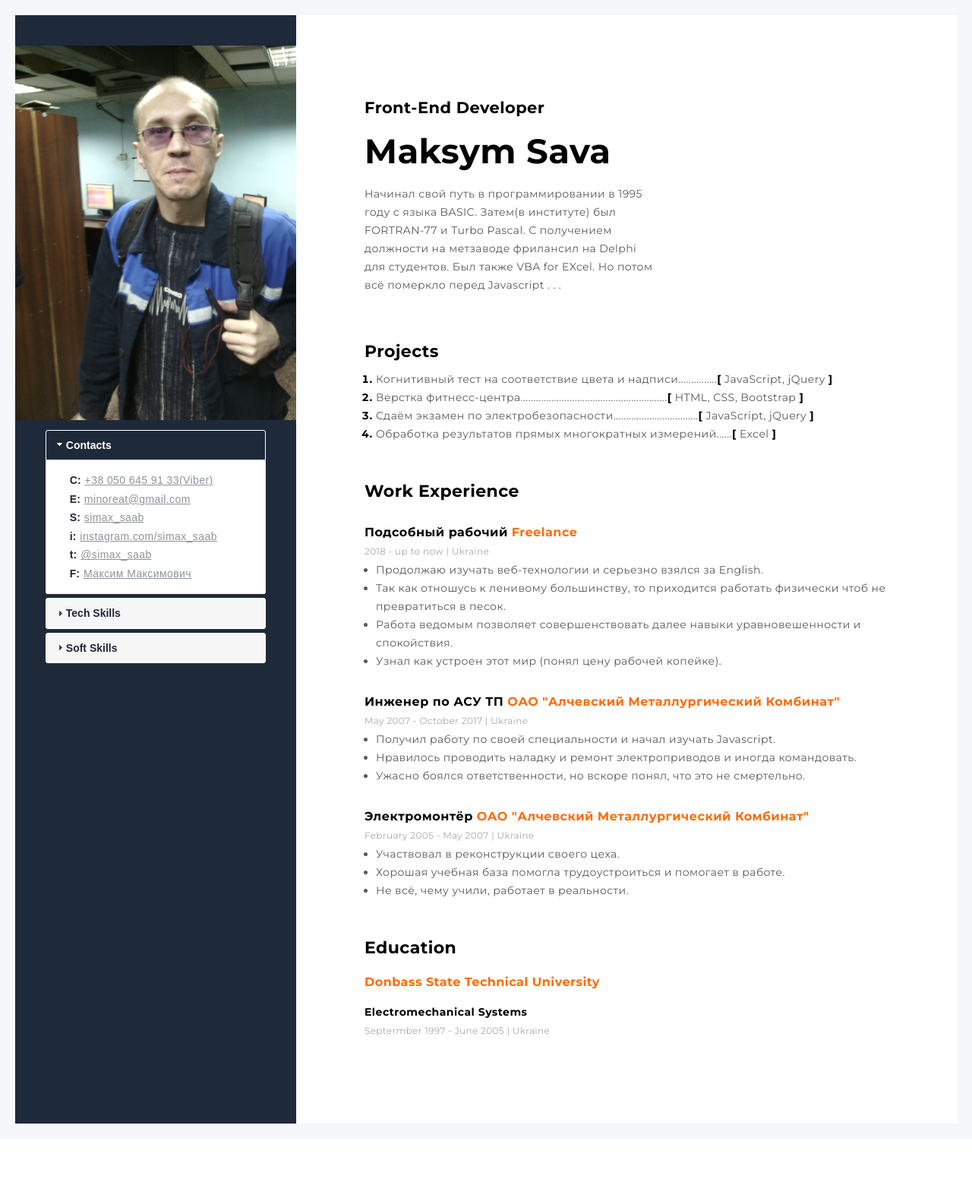
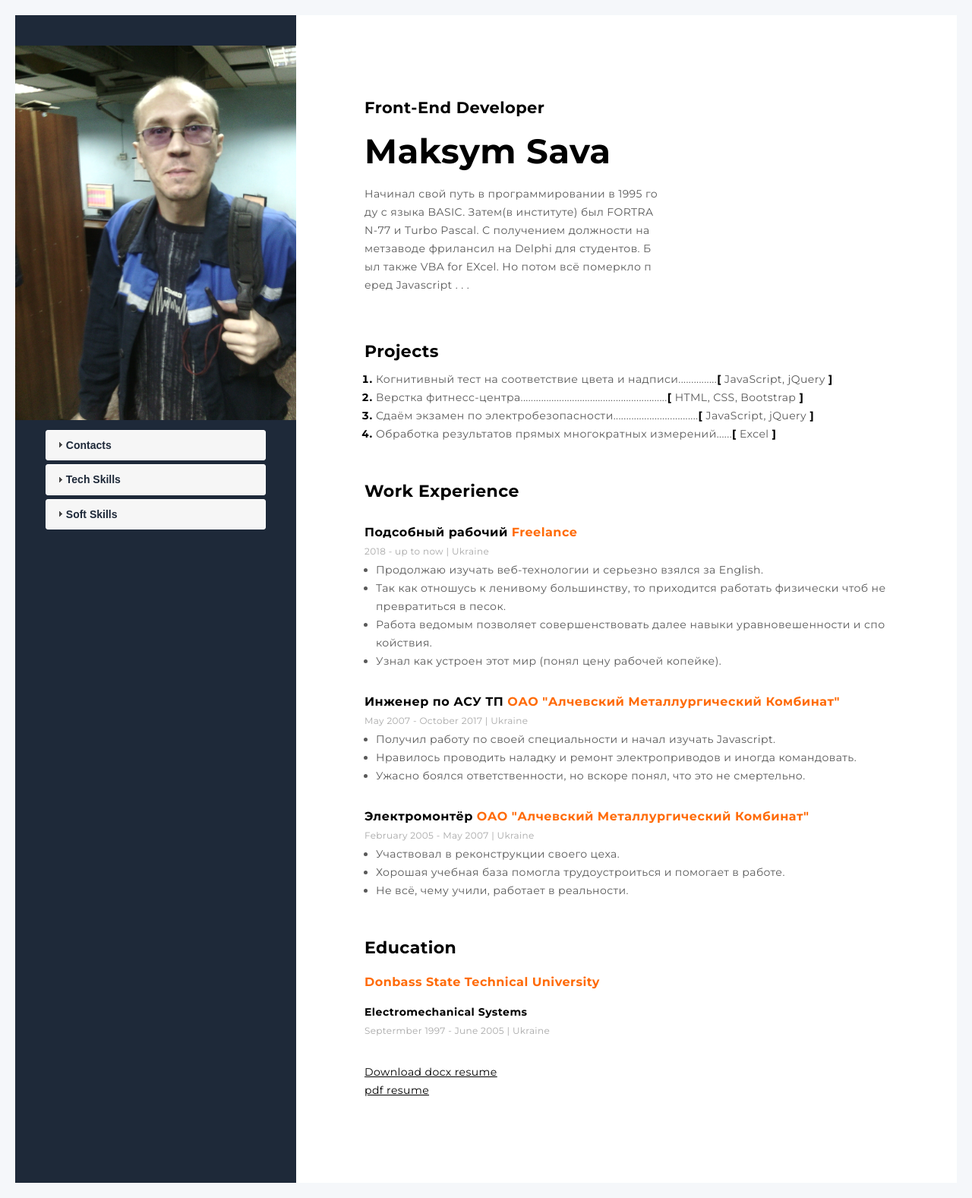
Before and after one commit to SimaxSaab/my-resume-site, a PHP site: page /index.html in a window 1280 px wide. Shown: the whole page at 76% size. Before the commit the page ends 1479 px from the top, so only its background shows below. Run offline with PHP 8.4, Linux system fonts and the light colour scheme.

Commit message:
Added download resume and fix accordion.

```diff
--- a/css/style.css
+++ b/css/style.css
@@ -73,6 +73,8 @@ body {
   font-weight: 400;
   line-height: 24px;
   letter-spacing: 0.42px;
+  word-break: break-all;
+  word-wrap: break-word;
 }
 
 h1,h2,.h3,h4 {
@@ -142,6 +144,15 @@ h4>span,.place-edu {
   margin-top: 21px;
 }
 
+.link-block {
+  margin-top: 30px;
+}
+
+.link-block__link {
+  display: block;
+  color: #000;
+}
+
 .special {
   font-size: 14px;
   margin-top: 15px;
--- a/index.html
+++ b/index.html
@@ -112,6 +112,11 @@
         <h4 class="special">Electromechanical Systems</h4>
         <span>Septermber 1997 - June 2005 | Ukraine</span>
       </div>
+      <!-- Link block -->
+      <div class="link-block">
+        <a class="link-block__link" href="CV Sava Maksym.docx">Download docx resume</a>
+        <a class="link-block__link" href="CV Sava Maksym.pdf" target="_blank">pdf resume</a>
+      </div>
     </div>
   </div>
   <script src="js/jQmin351.js"></script>
--- a/js/s.js
+++ b/js/s.js
@@ -1,6 +1,7 @@
 jQuery(document).ready(function($) {
   $('#accrdn').accordion({
     header:'h3',
-    heightStyle: 'content'
+    heightStyle: 'content',
+    active: 10
   });
 });
```
Also changed, not shown: 2 other files.
